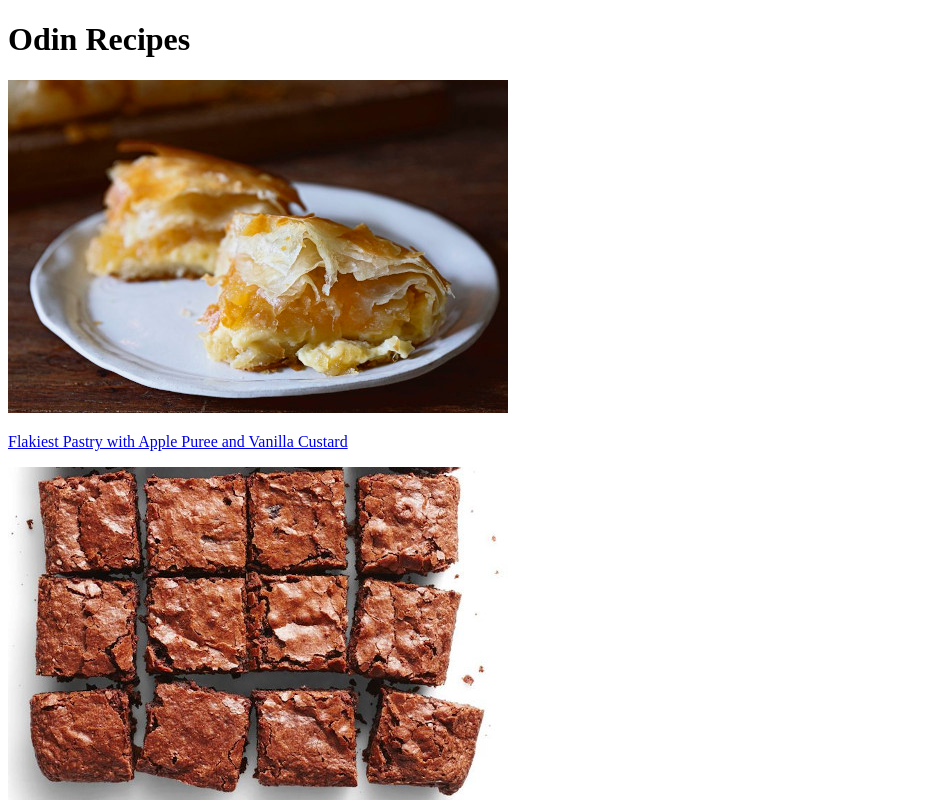
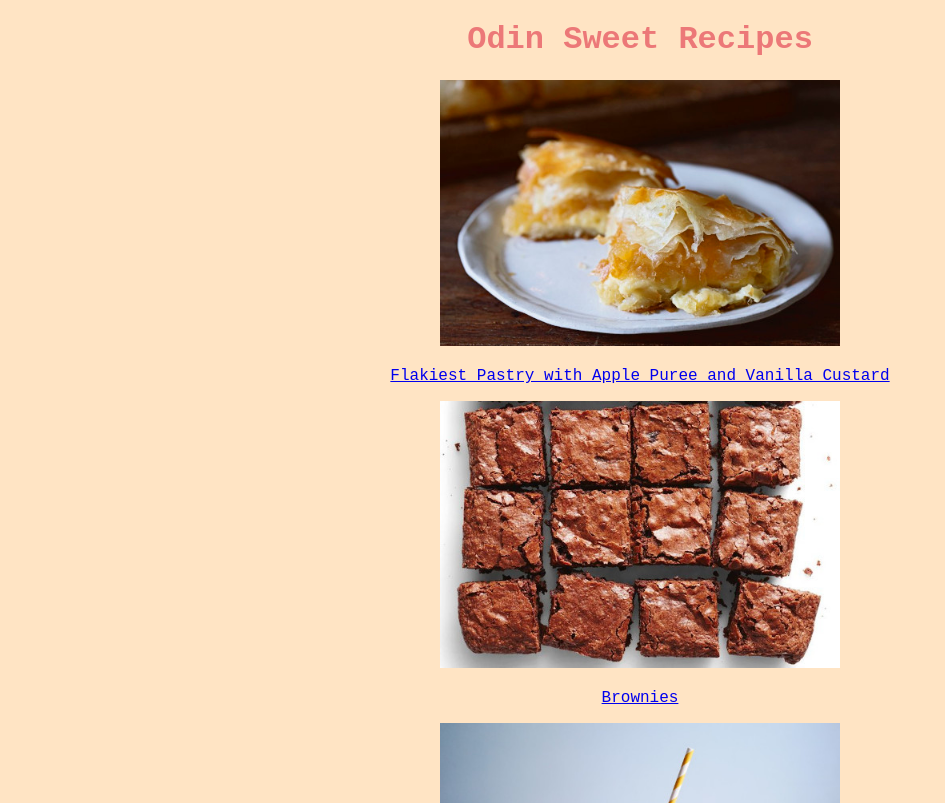
Before and after one commit to yoonisonline/odin-recipes, a plain HTML site: page index.html in a window 1280 px wide. Shown: the top 803 px of the page, without its empty margins (0-945 px from the left). Drawn offline with Linux system fonts and the light colour scheme.

Commit message:
Add css after learning foundations
Added css file to recipes and index page.
Added some styles to the css page.
Also added missing closing `body` tag on flakyapplecustard.html

```diff
--- a/index.html
+++ b/index.html
@@ -2,11 +2,13 @@
 <html lang="en">
     <head>
         <meta charset="utf-8">
-        <title>Odin Recipes</title>
+        <title>Odin Sweet Recipes</title>
+        <link rel="stylesheet" href="styles.css">
     </head>
 
     <body>
-        <h1>Odin Recipes</h1>
+        <div class="mainpage">
+        <h1>Odin Sweet Recipes</h1>
         <img src="recipes/images/flakypastry.jpg">
         <p><a href="recipes/flakyapplecustard.html">Flakiest Pastry with Apple Puree and Vanilla Custard</a></p>
 
@@ -15,5 +17,6 @@
 
         <img src="recipes/images/strawberrymilk.jpeg">
         <p><a href="recipes/strawberrymilk.html">Strawberry Milk</a></p>
+        </div>
     </body>
 </html>
--- /dev/null
+++ b/styles.css
@@ -0,0 +1,21 @@
+* {
+    font-family: 'Courier New', Courier, monospace;
+    background-color: bisque;
+}
+
+.mainpage {
+    text-align: center;
+}
+
+.mainpage img {
+    height: auto;
+    width: 400px;
+}
+
+.mainpage h1 {
+    color: rgb(236, 120, 120);
+}
+
+ul li {
+    color: rgb(150, 63, 63);
+}
```
Also changed, not shown: recipes/brownies.html (+1 -1 lines), recipes/flakyapplecustard.html (+3 -1 lines), recipes/strawberrymilk.html (+1 -0 lines).
